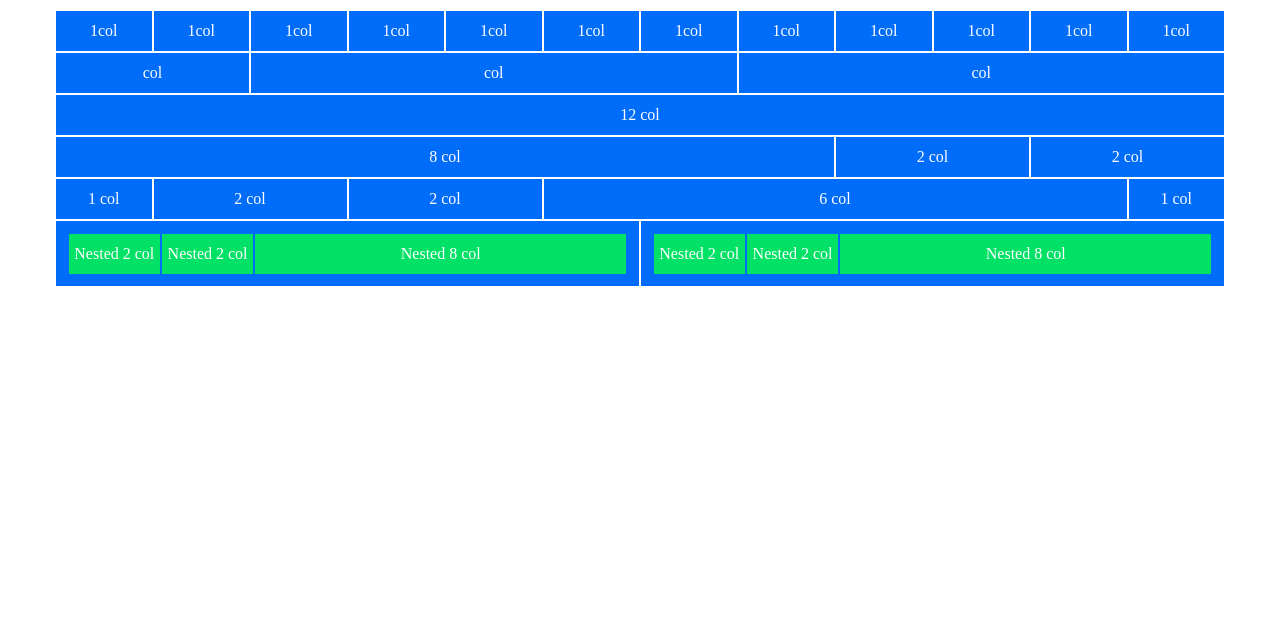
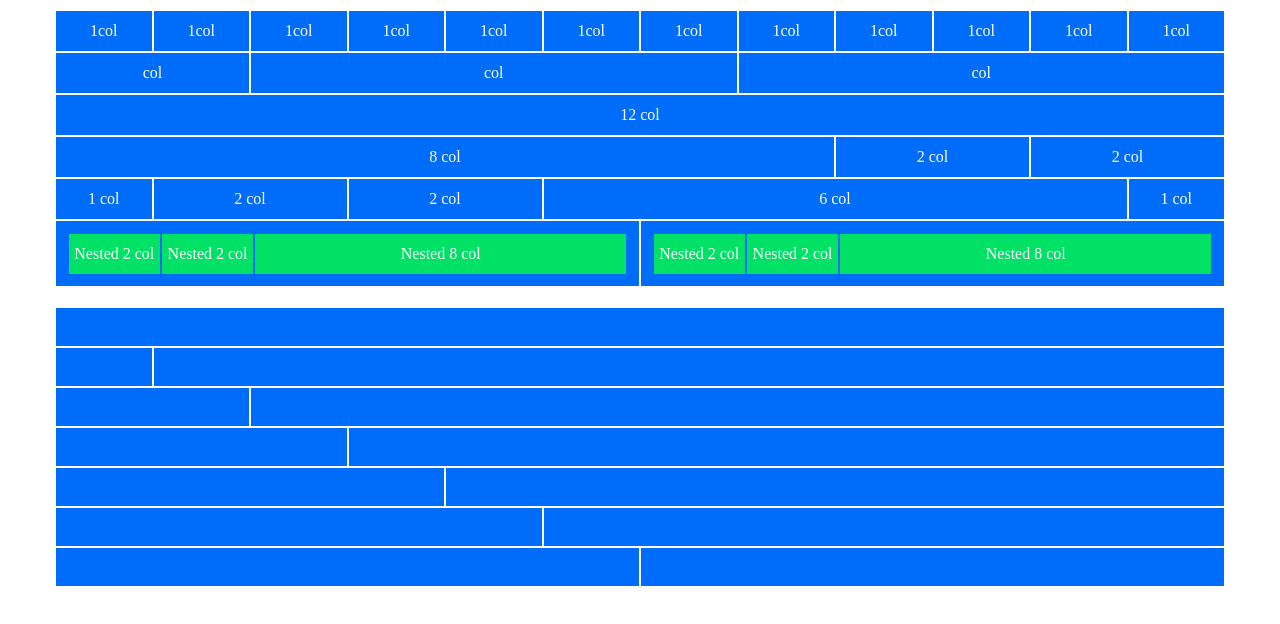
Before and after one commit to GiuseppeTodisco92/html-css-12bool, a plain HTML site: page index.html in a window 1280 px wide. Drawn offline with Linux system fonts and the light colour scheme.

Commit message:
add midle section

```diff
--- a/index.html
+++ b/index.html
@@ -68,6 +68,39 @@
         </section>
         <!-- sezione top -->
 
+        <!-- sezione centrale -->
+        <section class="container">
+            <div class="row">
+                <div class="col"></div>
+            </div>
+            <div class="row">
+                <div class="col-1"></div>
+                <div class="col"></div>
+            </div>
+            <div class="row">
+                <div class="col-2"></div>
+                <div class="col"></div>
+            </div>
+            <div class="row">
+                <div class="col-3"></div>
+                <div class="col"></div>
+            </div>
+            <div class="row">
+                <div class="col-4"></div>
+                <div class="col"></div>
+            </div>
+            <div class="row">
+                <div class="col-5"></div>
+                <div class="col"></div>
+            </div>
+            <div class="row">
+                <div class="col-6"></div>
+                <div class="col"></div>
+            </div>
+
+        </section>
+        <!-- /sezione centrale -->
+
 
 
     </body>
```
